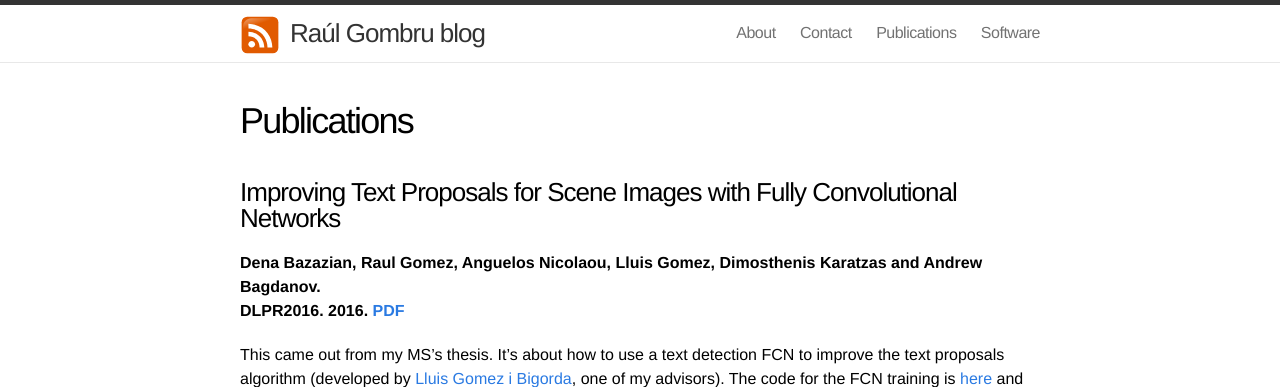
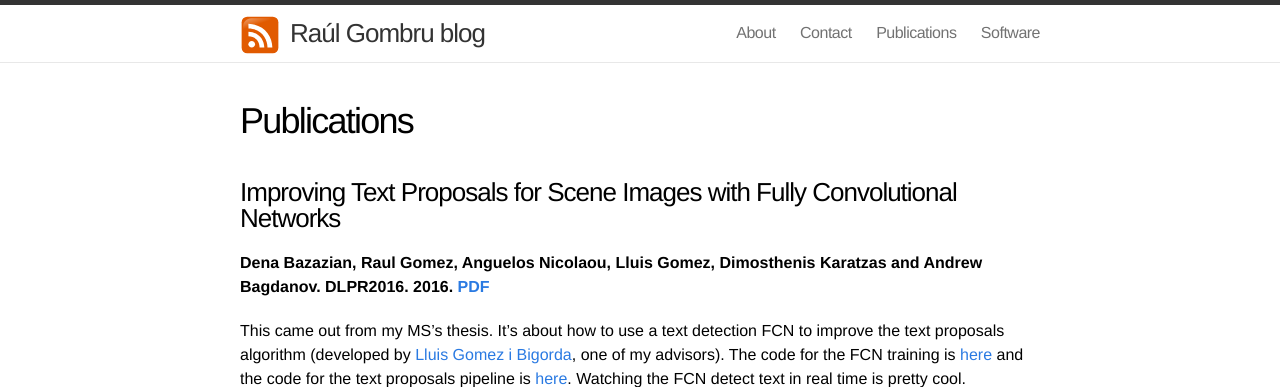
Before and after one commit to gombru/gombru.github.io, a Jekyll site: the page built from publications.md, in a window 1280 px wide, cut to the strip 0-387 px from the top of the page. Built offline with Jekyll 4.4.1, drawn with Linux system fonts in a browser that asks for light colours.

Commit message:
Ingredients posts

```diff
--- a/index.html
+++ b/index.html
@@ -11,7 +11,7 @@ layout: default
         <a class="post-link" href="{{ post.url | prepend: site.baseurl }}">{{ post.title }}</a>
         <br>
         {{ post.excerpt }}
-	<div class="imgcap">
+	<div class="imgcap" style="padding-top:10px;">
 	<img src= "{{ post.img }}" height="180">
 	</div>
       </li>
--- a/publications.md
+++ b/publications.md
@@ -5,8 +5,7 @@ permalink: /publications/
 ---
 
 ### Improving Text Proposals for Scene Images with Fully Convolutional Networks ###
-**Dena Bazazian, Raul Gomez, Anguelos Nicolaou, Lluis Gomez, Dimosthenis Karatzas and Andrew Bagdanov.**
-**DLPR2016. 2016. [PDF](https://arxiv.org/abs/1702.05089)**
+**Dena Bazazian, Raul Gomez, Anguelos Nicolaou, Lluis Gomez, Dimosthenis Karatzas and Andrew Bagdanov. DLPR2016. 2016. [PDF](https://arxiv.org/abs/1702.05089)**
 
 This came out from my MS's thesis. It's about how to use a text detection FCN to improve the text proposals algorithm (developed by [Lluis Gomez i Bigorda](http://lluisgomez.github.io/), one of my advisors). The code for the FCN training is [here](https://github.com/gombru/TextInSocialNetworks/tree/master/fcn) and the code for the text proposals pipeline is [here](https://github.com/gombru/TextProposalsInitialSuppression). Watching the FCN detect text in real time is pretty cool.
 <div class="imgcap">
```
Also changed, not shown: 2 other files.
